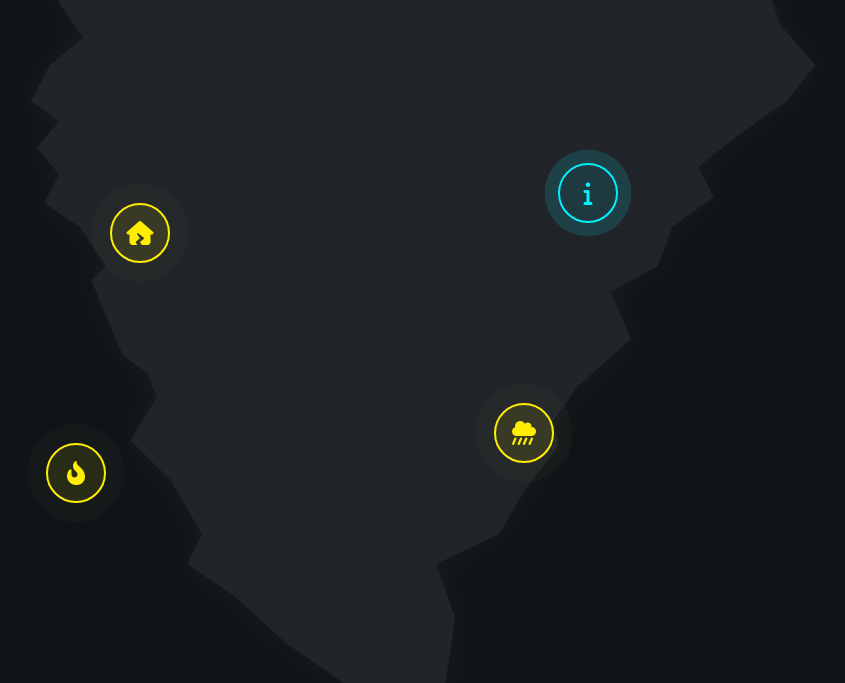
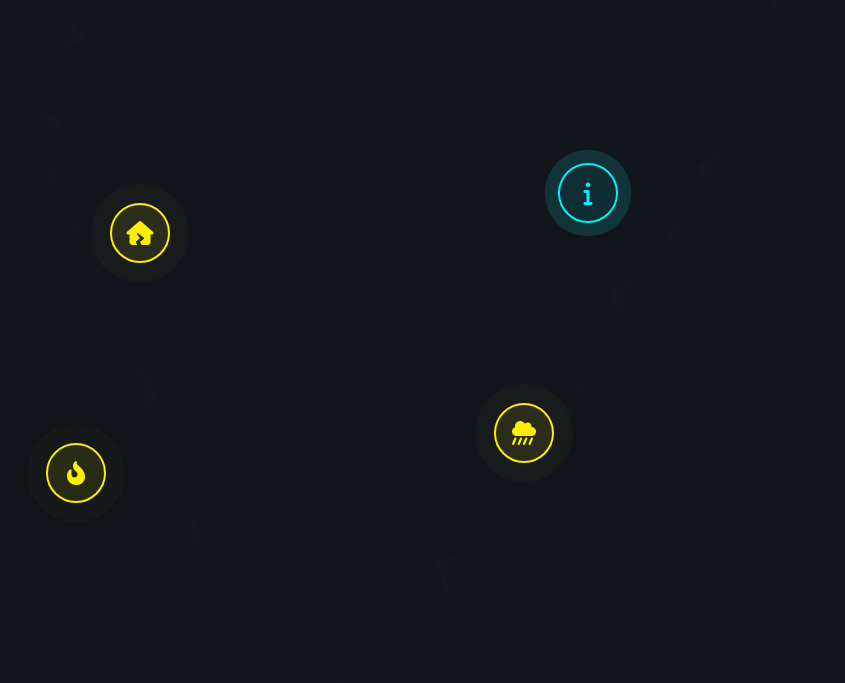
Before and after one commit to Eatapples15/pcweek, a plain HTML site: page index.html in a window 1280 px wide. Shown: the part 117-800 px from the top of the page, without its empty margins (274-1119 px from the left). Drawn offline with Linux system fonts and the light colour scheme.

Commit message:
Update index.html

```diff
--- a/index.html
+++ b/index.html
@@ -38,9 +38,10 @@
 
     <div class="map-container">
         <svg class="map-background" viewBox="0 0 711 733" fill="none" xmlns="http://www.w3.org/2000/svg">
-            <path d="M410.833 732.5L293.167 651.5L251.5 613.833L214.333 588.5L226 564.833L200.667 521.5L169.333 490.667L190.167 457.167L183 438L163.5 423.333L150.167 392.5L138.5 364.5L150.167 353.167L129.333 322.333L101.333 303.167L113 280.5L95.5 259.667L113 238.833L90.8333 222.5L105.833 194.5L132.167 172.5L113 145.167L120.167 107.5L152 70.8333L197.333 58.1667L241 33.1667L316.167 22L361 2.66667L400.333 2.66667L442.833 2.66667L474.167 22L522.333 33.1667L549.333 42.3333L574 61.6667L630.167 61.6667L665.167 107.5L682.333 162L710.333 194.5L688.167 222.5L671 234.167L643 255L617.833 274.667L630.167 298.333L597.5 322.333L586 353.167L548.5 373.667L564.833 410.5L522.333 448.5L503.167 475.833L507.667 495.167L481.333 529.5L460.5 564.833L410.833 588.5L425.833 630.5L410.833 732.5Z" fill="#ffffff"/>
+            <path d="M410.833 732.5L293.167 651.5L251.5 613.833L214.333 588.5L226 564.833L200.667 521.5L169.333 490.667L190.167 457.167L183 438L163.5 423.333L150.167 392.5L138.5 364.5L150.167 353.167L129.333 322.333L101.333 303.167L113 280.5L95.5 259.667L113 238.833L90.8333 222.5L105.833 194.5L132.167 172.5L113 145.167L120.167 107.5L152 70.8333L197.333 58.1667L241 33.1667L316.167 22L361 2.66667L400.333 2.66667L442.833 2.66667L474.167 22L522.333 33.1667L549.333 42.3333L574 61.6667L630.167 61.6667L665.167 107.5L682.333 162L710.333 194.5L688.167 222.5L671 234.167L643 255L617.833 274.667L630.167 298.333L597.5 322.333L586 353.167L548.5 373.667L564.833 410.5L522.333 448.5L503.167 475.833L507.667 495.167L481.333 529.5L460.5 564.833L410.833 588.5L425.833 630.5L410.833 732.5Z" fill="#333A45"/>
         </svg>
 
+        <a href="https://protezionecivile.regione.basilicata.it/protcivbas/home.jsp" target="_blank" class="main-header-link">
             <header class="main-header">
                 <img src="IMAGE_FILE_105840.png" alt="Logo Protezione Civile" class="logo">
                 <div class="title-container">
@@ -48,19 +49,18 @@
                     <span>BASILICATA 2025</span>
                 </div>
             </header>
+        </a>
 
         <div class="risk-point" style="top: 40%; left: 30%;">
             <button class="risk-button" data-risk="seismic">
                 <i class="fas fa-house-crack"></i>
             </button>
         </div>
-
         <div class="risk-point" style="top: 65%; left: 60%;">
             <button class="risk-button" data-risk="hydro">
                 <i class="fas fa-cloud-showers-heavy"></i>
             </button>
         </div>
-
         <div class="risk-point" style="top: 70%; left: 25%;">
             <button class="risk-button" data-risk="fire">
                 <i class="fas fa-fire-flame-curved"></i>
@@ -73,11 +73,9 @@
             </button>
         </div>
 
-
         <div id="info-card" class="info-card">
             <button class="close-card">&times;</button>
-            <div id="card-content">
-                </div>
+            <div id="card-content"></div>
         </div>
     </div>
 
```
Lines whose indentation alone changed are shown as unchanged.
